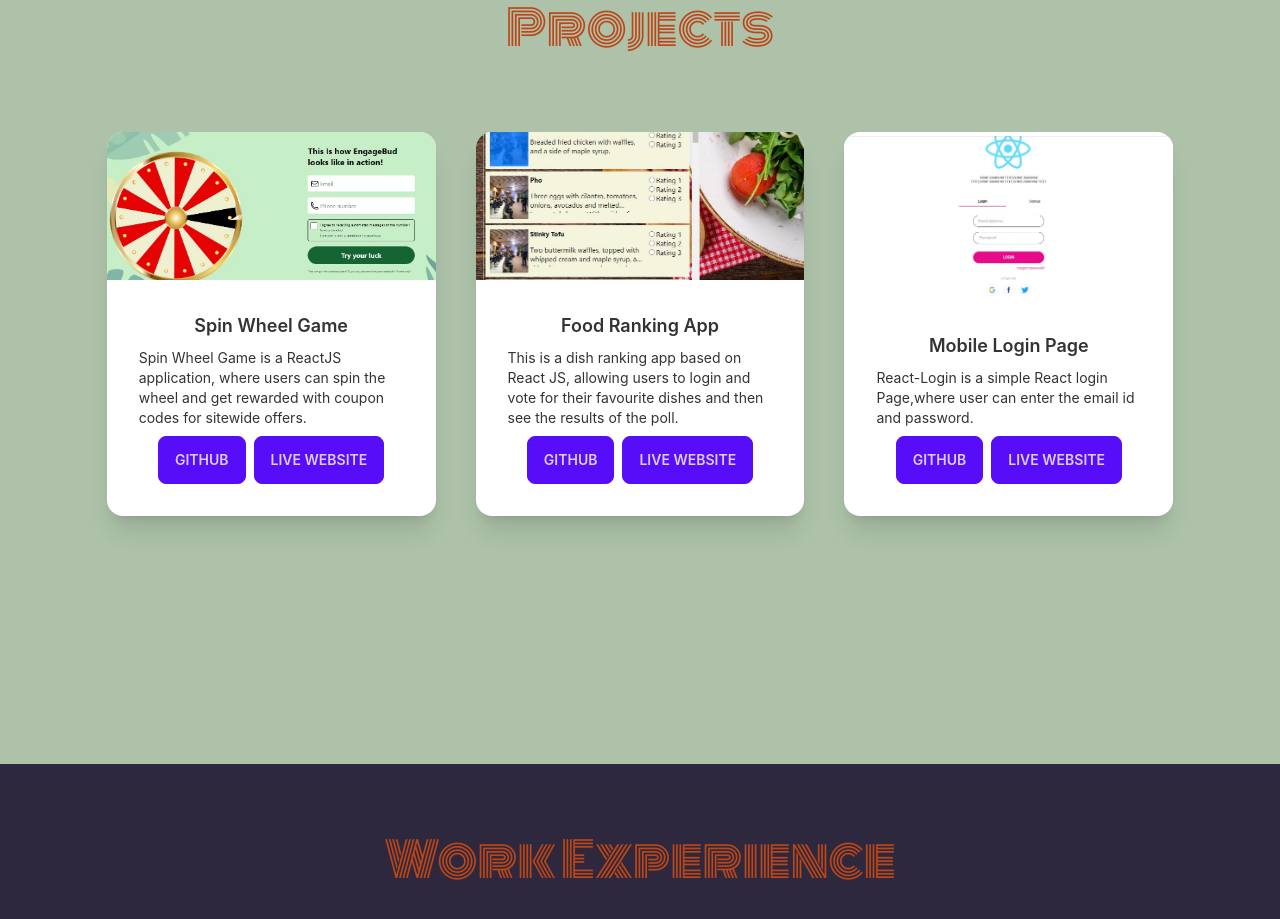
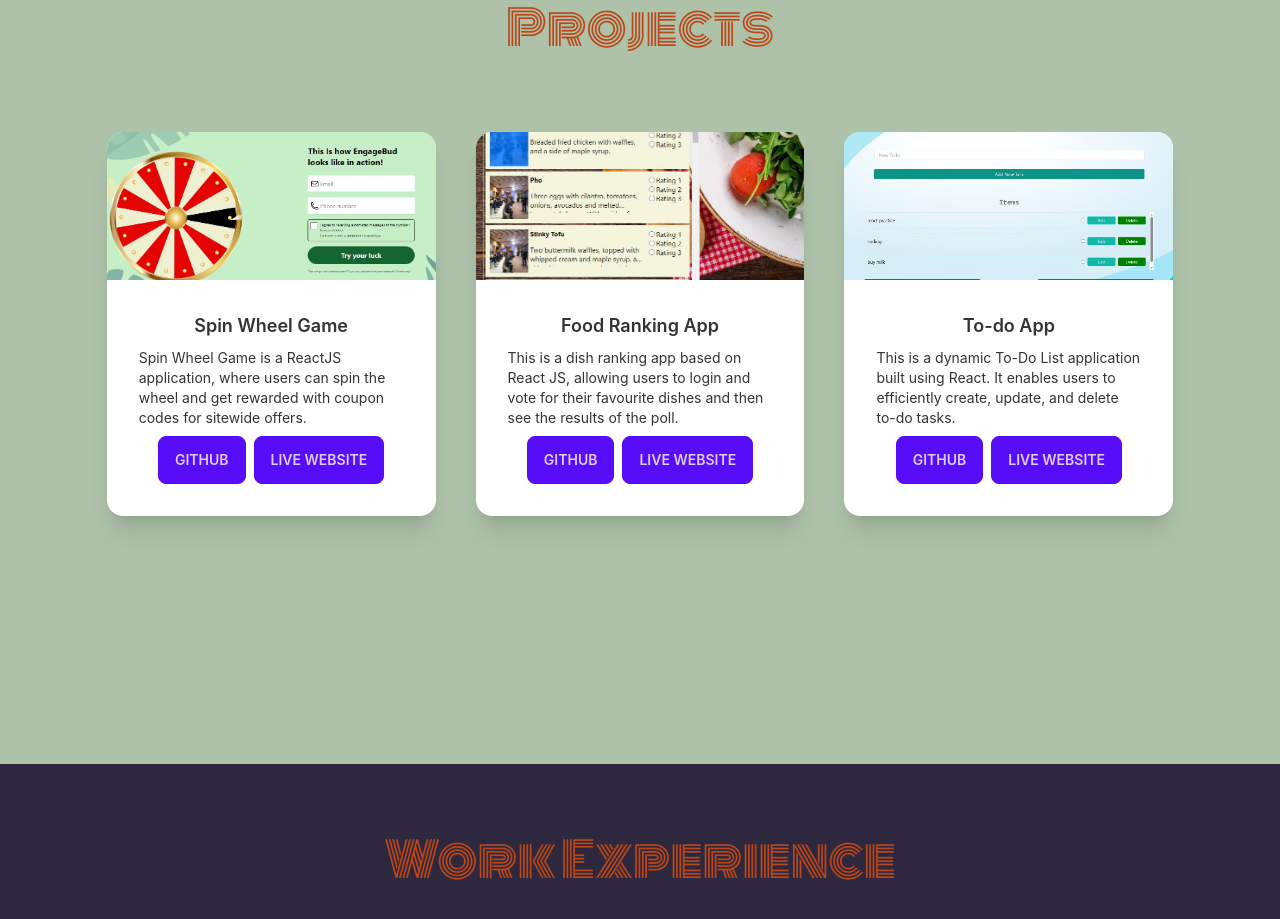
Before and after one commit to priyannka098/portfolio, a React (Create React App) app: page /#/ in a window 1280 px wide. Shown: the part 900-1819 px from the top of the page. Built offline with nearby package versions, Linux system fonts and the light colour scheme.

Commit message:
adding to do project

```diff
--- a/src/ProjectComponent/ProjectCount.jsx
+++ b/src/ProjectComponent/ProjectCount.jsx
@@ -24,12 +24,12 @@ const ProjectCount = () => {
     },
     {
       id: 3,
-      projectName: "Mobile Login Page",
-      image: "images/react-login.jpg",
+      projectName: "To-do App",
+      image: "images/to-do-app.JPG",
       description:
-        "React-Login is a simple React login Page,where user can enter the email id and password.",
-      url: "https://priyannka098.github.io/react-login/",
-      github: "https://github.com/priyannka098/react-login",
+        " This is a dynamic To-Do List application built using React. It enables users to efficiently create, update, and delete to-do tasks.",
+      url: " https://priyannka098.github.io/To-Do-List-App/",
+      github: "https://github.com/priyannka098/To-Do-List-App.git",
     },
   ];
   return (
```
Also changed, not shown: public/images/to-do-app.JPG (added).
